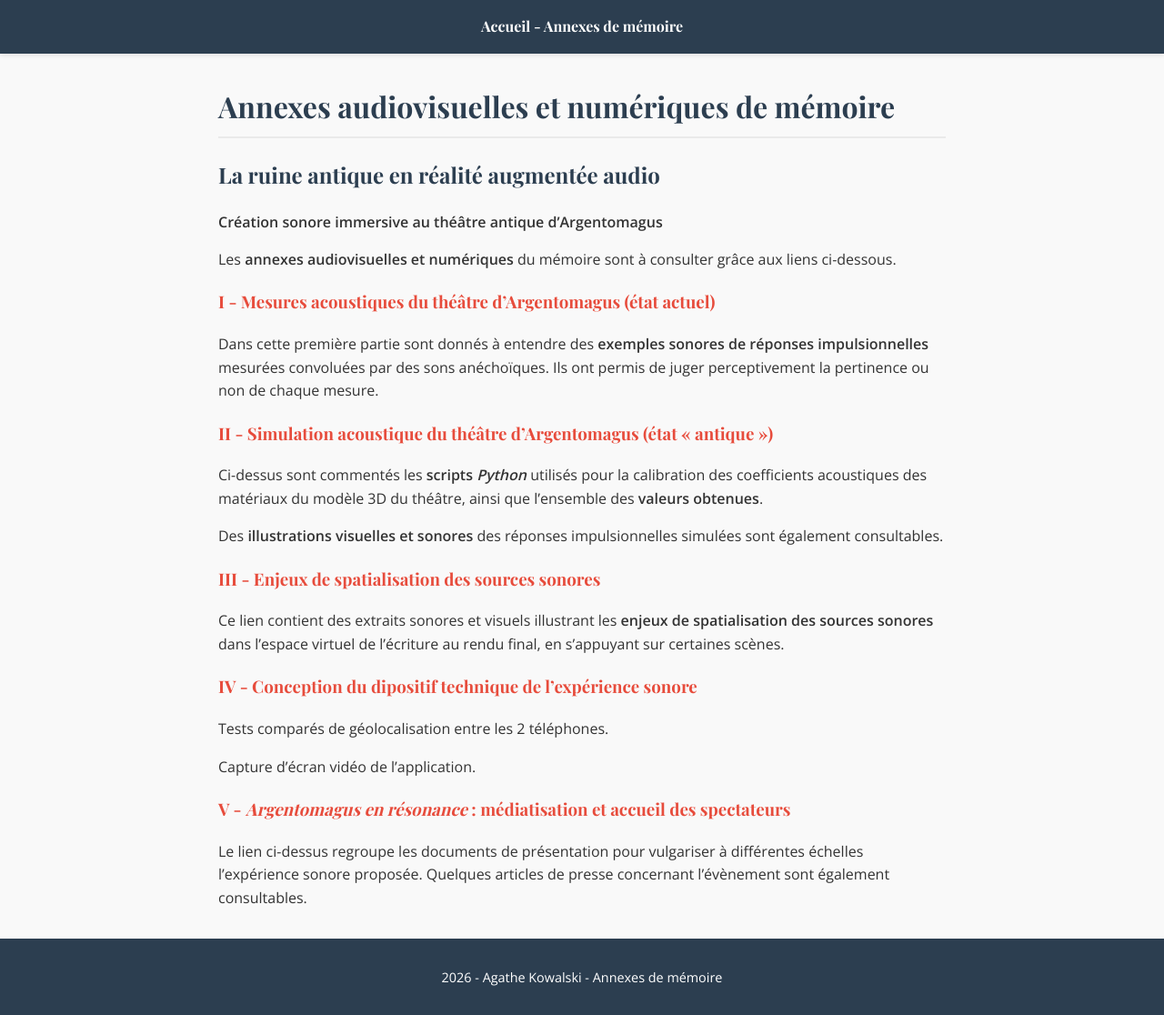
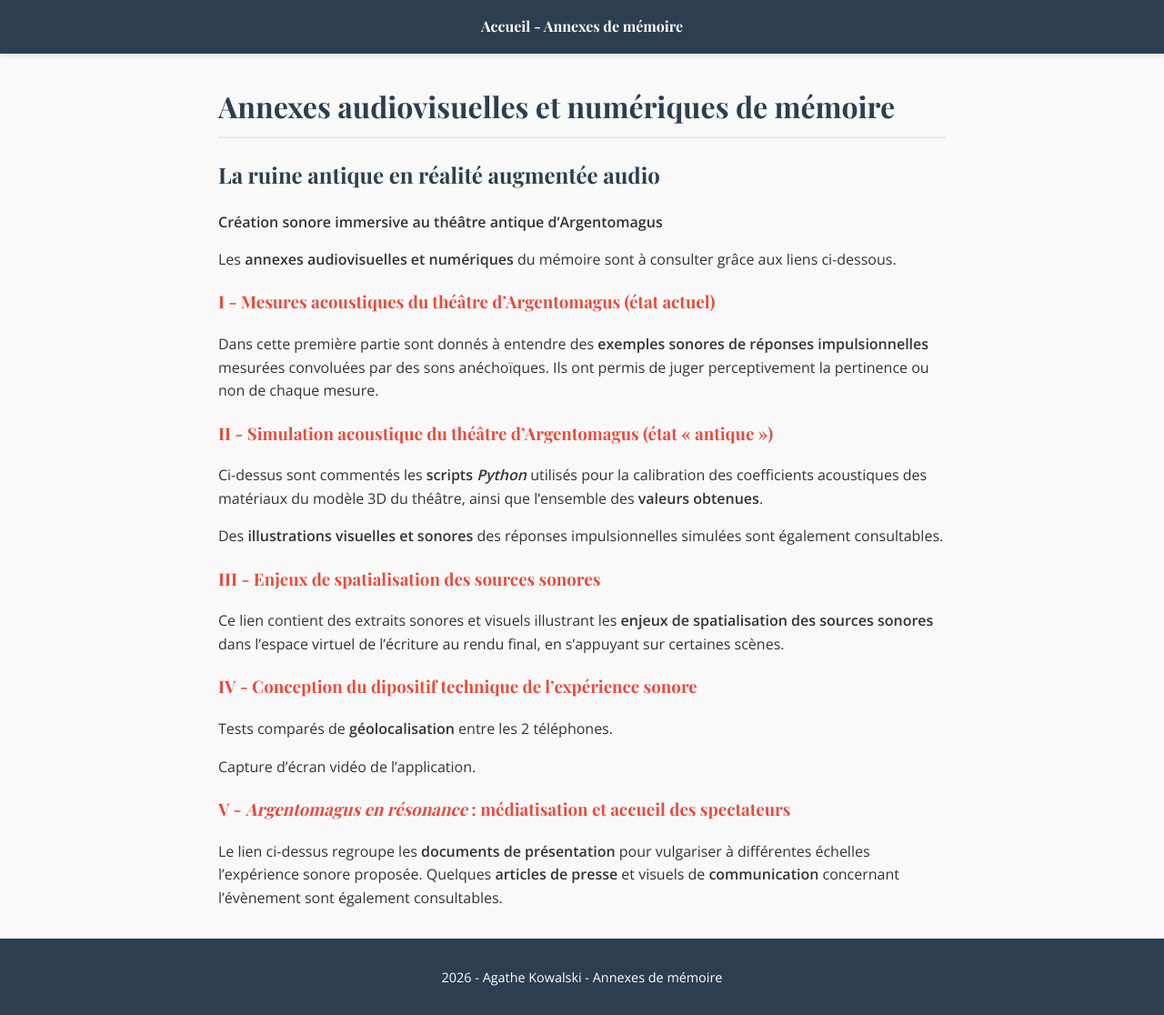
Before and after one commit to agathekowalski/ensll_memoire_p2026, a Jekyll site: the page built from index.md, in a window 1280 px wide. Shown: the whole page at 91% size. Built offline with Jekyll 4.4.1, drawn with Linux system fonts in a browser that asks for light colours.

Commit message:
Update index.md

```diff
--- a/index.md
+++ b/index.md
@@ -30,11 +30,11 @@ Ce lien contient des extraits sonores et visuels illustrant les **enjeux de spat
 
 ### [IV - Conception du dipositif technique de l'expérience sonore](dispositif/)
 
-Tests comparés de géolocalisation entre les 2 téléphones.
+Tests comparés de **géolocalisation** entre les 2 téléphones.
 
 Capture d'écran vidéo de l'application.
 
 ### [V - *Argentomagus en résonance* : médiatisation et accueil des spectateurs](argentomagusresonne/)
 
-Le lien ci-dessus regroupe les documents de présentation pour vulgariser à différentes échelles l'expérience sonore proposée.
-Quelques articles de presse concernant l'évènement sont également consultables.
+Le lien ci-dessus regroupe les **documents de présentation** pour vulgariser à différentes échelles l'expérience sonore proposée.
+Quelques **articles de presse** et visuels de **communication** concernant l'évènement sont également consultables.
```
